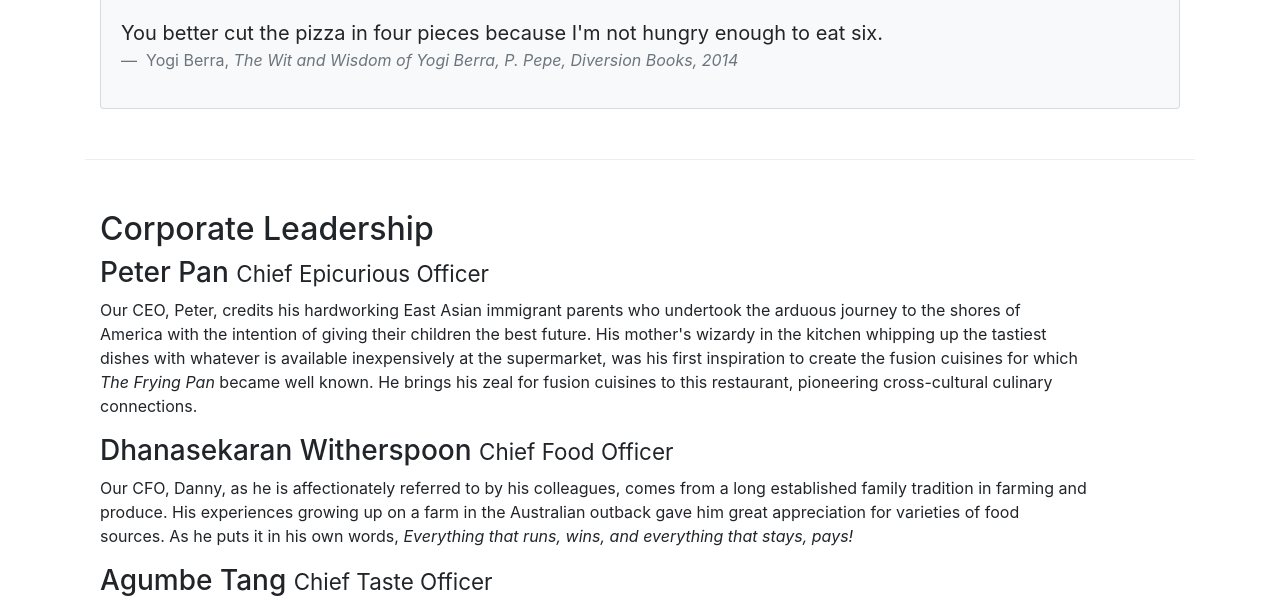
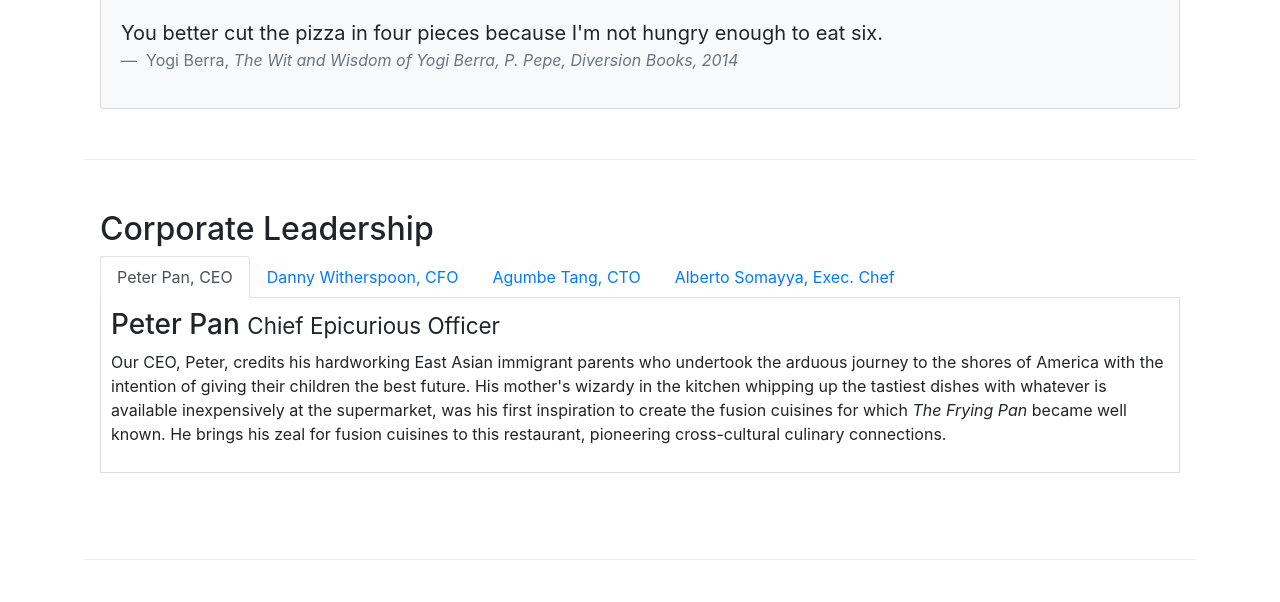
Before and after one commit to AlexKost70/Bootstrap-Confusion, a website: page aboutus.html in a window 1280 px wide. Shown: the part 820-1422 px from the top of the page. Drawn offline with nearby package versions, Linux system fonts and the light colour scheme.

Commit message:
Added tabs for About Us page

```diff
--- a/aboutus.html
+++ b/aboutus.html
@@ -105,9 +105,29 @@
         </div>
 
 
-        <div class="row row-content" "="">
-            <div class="col-11">
+        <div class="row row-content">
+            <div class="col-12">
                 <h2>Corporate Leadership</h2>
+                <ul class="nav nav-tabs">
+                    <li class="nav-item">
+                      <a class="nav-link active" href="#peter"
+                        role="tab" data-toggle="tab">Peter Pan, CEO</a>
+                    </li>
+                    <li class="nav-item">
+                      <a class="nav-link" href="#danny" role="tab"
+                        data-toggle="tab">Danny Witherspoon, CFO</a>
+                    </li>
+                    <li class="nav-item">
+                      <a class="nav-link" href="#agumbe"role="tab"
+                        data-toggle="tab">Agumbe Tang, CTO</a>
+                    </li>
+                    <li class="nav-item">
+                      <a class="nav-link" href="#alberto" role="tab"
+                        data-toggle="tab">Alberto Somayya, Exec. Chef</a>
+                    </li>
+                </ul>
+                <div class="tab-content">
+                    <div role="tabpanel" class="tab-pane fade show active" id="peter">
                         <h3>Peter Pan <small>Chief Epicurious Officer</small></h3>
                         <p class="d-none d-sm-block">
                             Our CEO, Peter, credits his
@@ -118,6 +138,8 @@
                             supermarket, was his first inspiration to create the fusion cuisines for
                             which <em>The Frying Pan</em> became well known. He brings his zeal for fusion cuisines to this restaurant, pioneering cross-cultural culinary connections.
                         </p>
+                    </div>
+                    <div role="tabpanel" class="tab-pane fade" id="danny">
                         <h3>Dhanasekaran Witherspoon <small>Chief Food Officer</small></h3>
                         <p class="d-none d-sm-block">
                             Our CFO, Danny, as he is
@@ -127,6 +149,8 @@
                             appreciation for varieties of food sources. As he puts it in his own
                             words, <em>Everything that runs, wins, and everything that stays, pays!</em>
                         </p>
+                    </div>
+                    <div role="tabpanel" class="tab-pane fade" id="agumbe">
                         <h3>Agumbe Tang <small>Chief Taste Officer</small></h3>
                         <p class="d-none d-sm-block">
                             Blessed with the most
@@ -134,6 +158,8 @@
                             every dish that we serve meets his exacting tastes. Our chefs dread the
                             tongue lashing that ensues if their dish does not meet his exacting
                             standards. He lives by his motto, <em>You click only if you survive my lick.</em></p>
+                    </div>
+                    <div role="tabpanel" class="tab-pane fade" id="alberto">
                         <h3>Alberto Somayya <small>Executive Chef</small></h3>
                         <p class="d-none d-sm-block">
                             Award winning three-star
@@ -141,6 +167,8 @@
                             with whos-who in the culinary world, he specializes in creating
                             mouthwatering Indo-Italian fusion experiences. He says, <em>Put together the cuisines from the two craziest cultures, and you get a winning hit! Amma Mia!</em>
                         </p>
+                    </div>
+                </div>
             </div>
         </div>
         <div class="row row-content">
--- a/css/styles.css
+++ b/css/styles.css
@@ -38,3 +38,9 @@
     margin:0px;
     color:#0f0f0f;
 }
+
+.tab-content {
+    border: 1px solid #dddddd;
+    border-top: none;
+    padding: 10px;
+}
```
Lines whose indentation alone changed are shown as unchanged.
